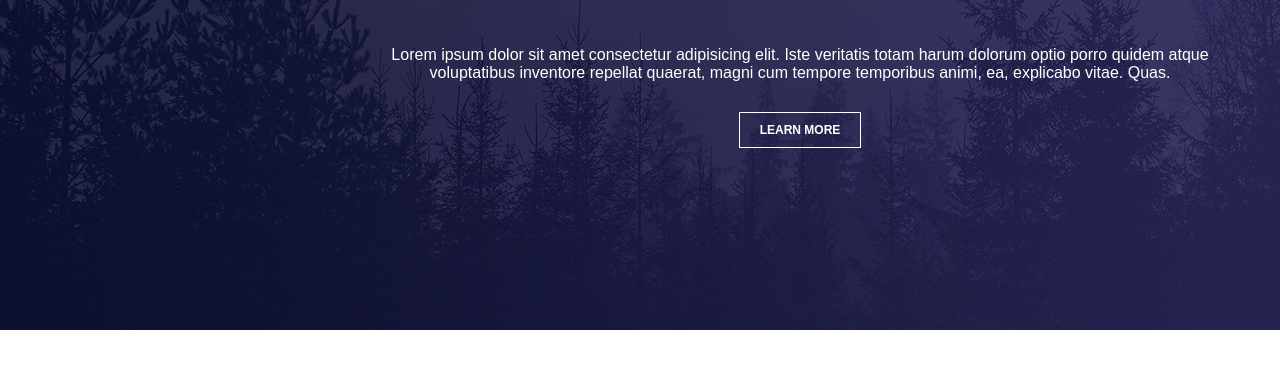
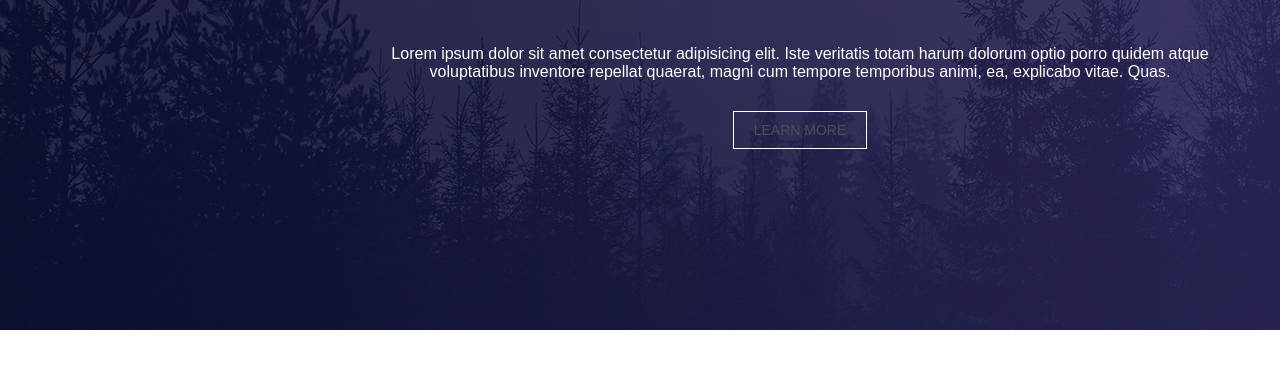
Before and after one commit to LeonardoRusso/Second, a website built with Parcel: page index.html in a window 1280 px wide. Shown: the part 340-732 px from the top of the page. Built offline with nearby package versions, Linux system fonts and the light colour scheme.

Commit message:
End . . .

```diff
--- a/index.html
+++ b/index.html
@@ -33,7 +33,7 @@
           inventore repellat quaerat, magni cum tempore temporibus animi, ea,
           explicabo vitae. Quas.
         </div>
-        <button class="LearnMoreButton font2">LEARN MORE</button>
+        <button class="LearnMoreButton font2black">LEARN MORE</button>
       </div>
     </section>
 
```
